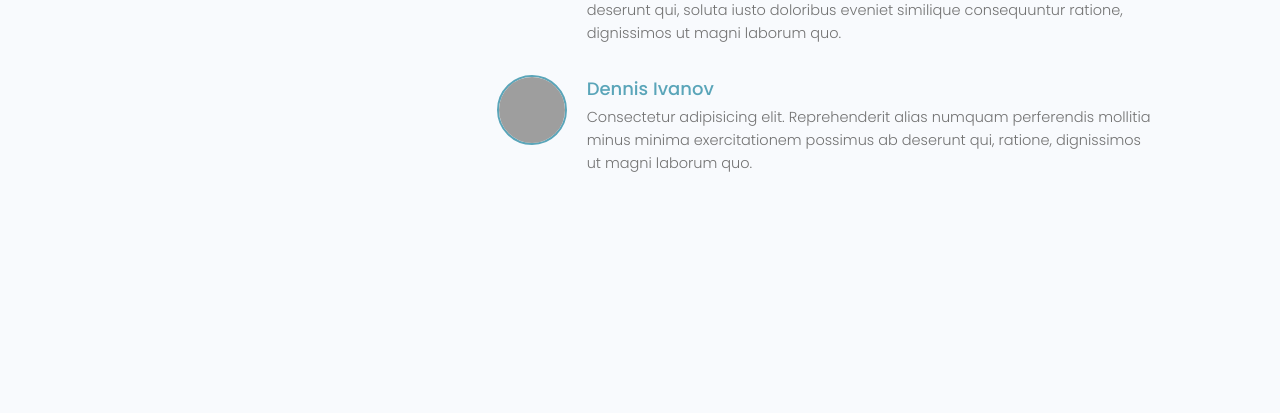
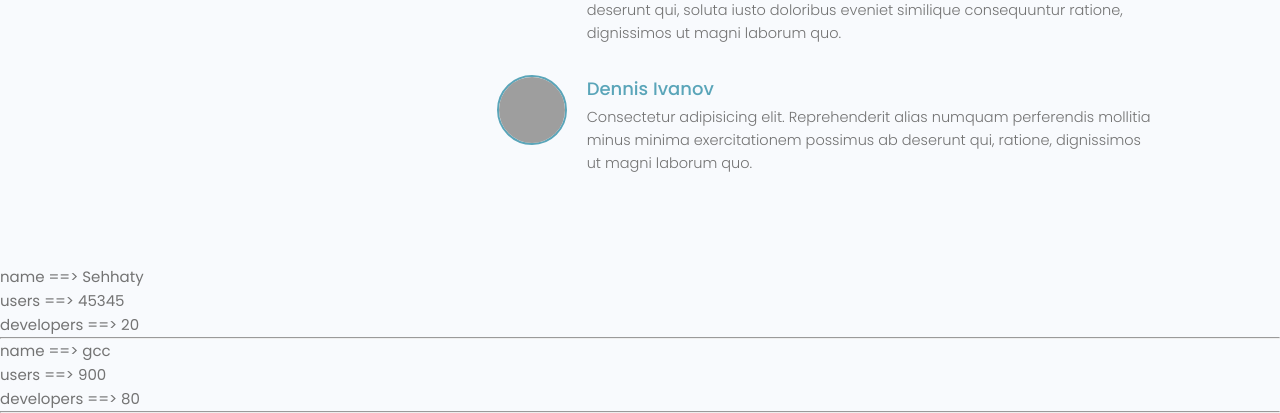
Before and after one commit to NagahShinawy/devsearch, a Django app: page /projects/1/ in a window 1280 px wide. Shown: the part 1529-1942 px from the top of the page. Before the commit the page ends 1701 px from the top, so only its background shows below. Run offline with Django 3.2, Linux system fonts and the light colour scheme; some libraries are stand-ins or nearby versions; grey boxes are pictures that could not be loaded.

Commit message:
render data to template

```diff
--- a/apps/projects/templates/projects/single-project.html
+++ b/apps/projects/templates/projects/single-project.html
@@ -110,4 +110,11 @@
     </div>
     </div>
   </main>
+   {% for app in apps %}
+        {% for key, value in app.items %}
+                {{ key }} ==> {{ value }}<br>
+        {% endfor %}
+       <hr>
+   {% endfor %}
+
 {% endblock main %}
--- a/apps/projects/views.py
+++ b/apps/projects/views.py
@@ -6,4 +6,21 @@ def projects(request):
 
 
 def project(request, uuid):
-    return render(request, template_name="projects/single-project.html")
+    sehhaty = {
+        "name": "Sehhaty",
+        "users": 45345,
+        "developers": 20,
+    }
+
+    gcc = {
+        "name": "gcc",
+        "users": 900,
+        "developers": 80,
+    }
+    apps = [sehhaty, gcc]
+
+    return render(
+        request,
+        template_name="projects/single-project.html",
+        context={"apps": apps, "sehhaty": sehhaty, "gcc": gcc},
+    )
```
